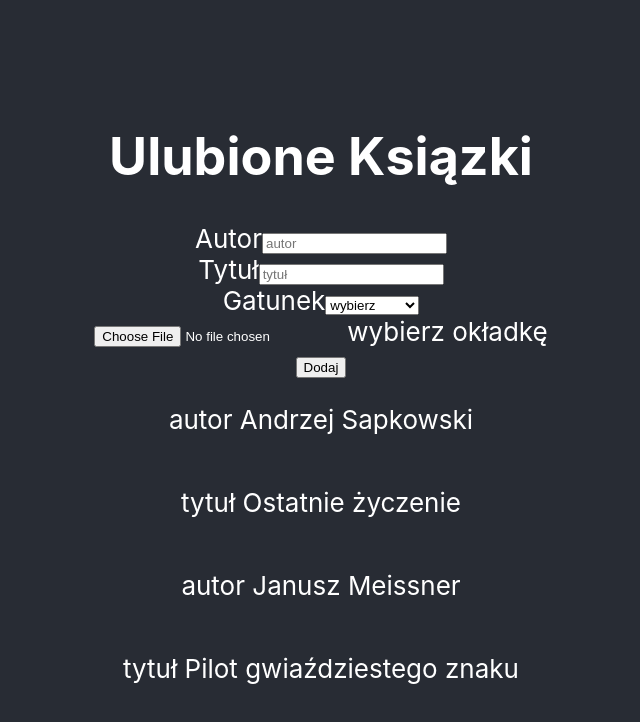
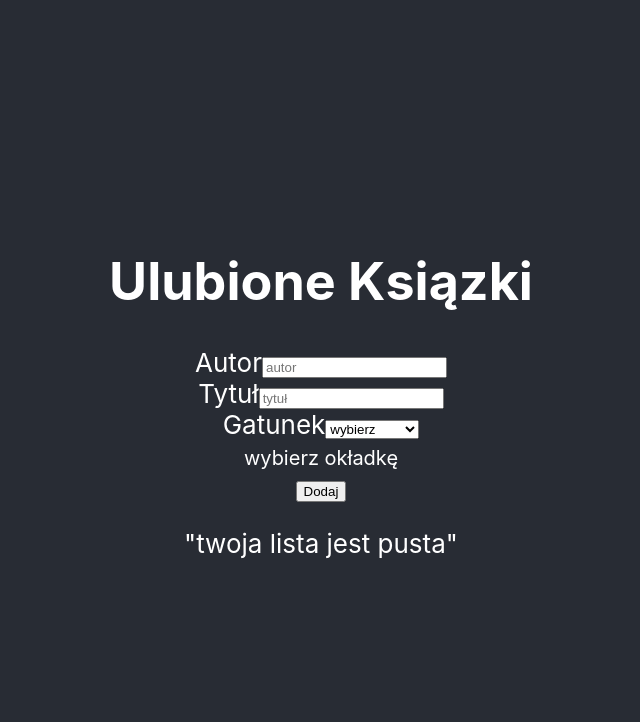
Before and after one commit to PawelBorowik/favorite-books, a React (Create React App) app: page / in a window 1280 px wide. Shown: the top 722 px of the page, without its empty margins (319-959 px from the left). Built offline with nearby package versions, Linux system fonts and the light colour scheme.

Commit message:
send props to AddBook component

```diff
--- a/src/App.css
+++ b/src/App.css
@@ -36,3 +36,17 @@
     transform: rotate(360deg);
   }
 }
+
+
+input[type="file"]
+{
+display: none;
+   font-size: 20px;
+   border: 2px solid #34495e;
+   width: 100%;
+   height: 36px;
+   border-radius: 3px;
+}
+span{
+  font-size: 20px;
+}
--- a/src/App.js
+++ b/src/App.js
@@ -8,7 +8,8 @@ import './App.css';
 function App() {
 
 
-const [books, setBooks]= useState([{author:"Andrzej Sapkowski", title: "Ostatnie życzenie"}, {author:"Janusz Meissner", title: "Pilot gwiaździestego znaku"}])
+// const [books, setBooks]= useState([{author:"Andrzej Sapkowski", title: "Ostatnie życzenie"}, {author:"Janusz Meissner", title: "Pilot gwiaździestego znaku"}])
+const [books, setBooks]= useState([])
 
 
 
@@ -17,7 +18,7 @@ const [books, setBooks]= useState([{author:"Andrzej Sapkowski", title: "Ostatnie
     <div className="App">
       <header className="App-header">
       <h1>Ulubione Ksiązki</h1>
-      <AddBook/>
+      <AddBook books={books} setBooks={setBooks}/>
       <Book books={books}/>
 
       </header>
--- a/src/Book.js
+++ b/src/Book.js
@@ -3,7 +3,24 @@ import React from 'react';
 
 function Book({books}) {
 
-  return books.map( book=><> <p>autor {book.author}</p><p>tytuł {book.title}</p></> )
+ const listBooks= books.map( book=>{
+    return(
+    <div key={book.title}>
+      <p>autor {book.author}</p>
+      <p>tytuł {book.title}</p>
+      <p>gatunek {book.literaryGenre}</p>
+      <img src= {book.cover} alt={book.title}/>
+
+
+    </div>
+    )})
+
+    return (
+    <div>
+      {books.length===0 ? <p>"twoja lista jest pusta"</p>: listBooks}
+    </div>
+    )
+
 
 
 
```
